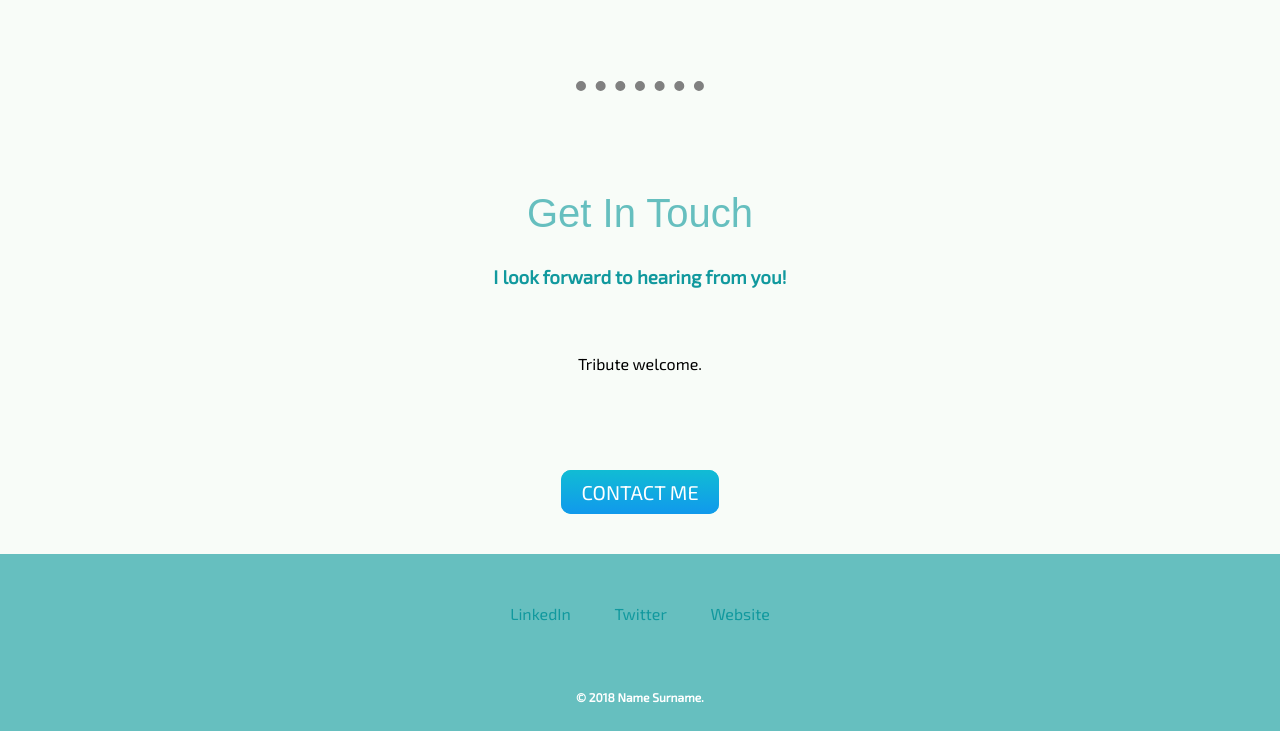
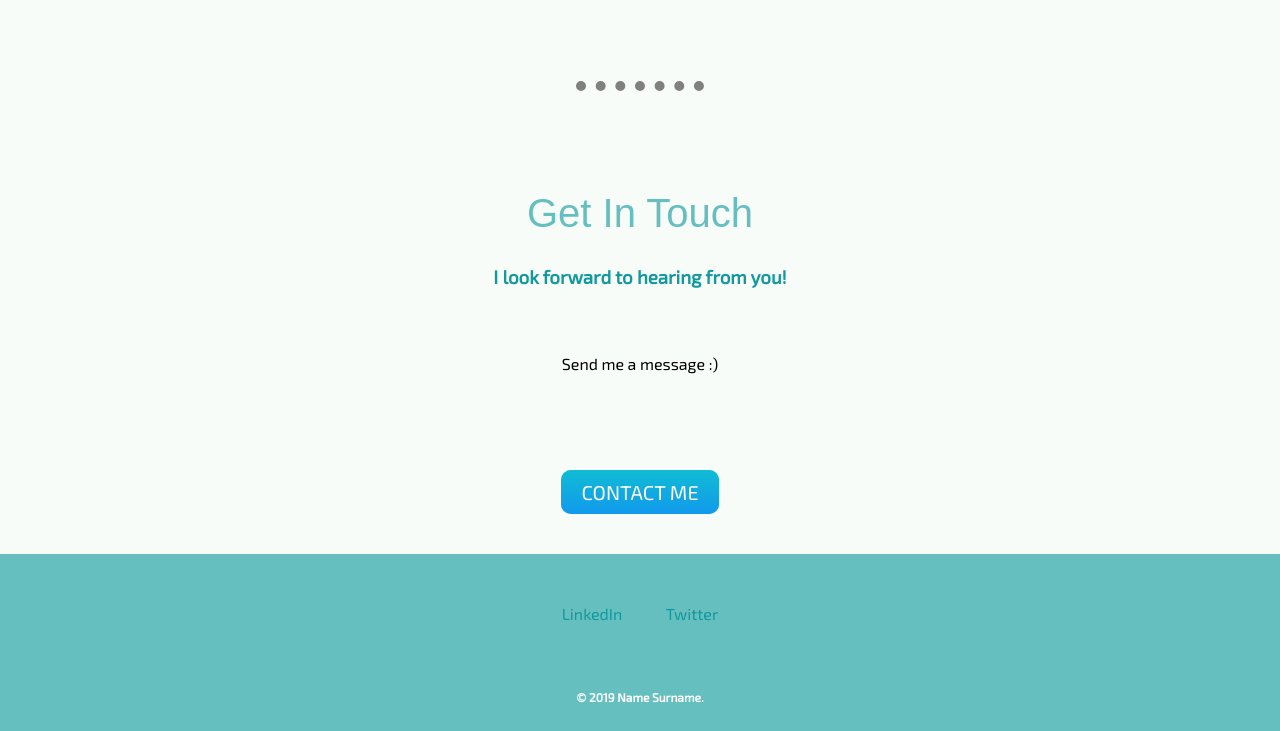
Before and after one commit to sifanxu1996/cv, a plain HTML site: page index.html in a window 1280 px wide. Shown: the part 2315-3046 px from the top of the page. Drawn offline with Linux system fonts and the light colour scheme; a web font is replaced by a local one.

Commit message:
Update index.html

```diff
--- a/index.html
+++ b/index.html
@@ -18,7 +18,6 @@
     </div>
 
     <div class="middle-container">
-
       <div class="profile">
         <img class="profile-image" src="images/profile.png" alt="profile.png">
         <h2>Hello there!</h2>
@@ -53,7 +52,6 @@
           <h3>Lorem Ipsum Dolor</h3>
           <p class="skill-row-description">Lorem ipsum dolor sit amet, mauris sed consectetuer. Etiam et eu, bibendum interdum, lacus quis mauris. Curabitur wisi, quisque vel eu, rutrum nam.</p>
         </div>
-
       </div>
 
       <hr>
@@ -61,18 +59,15 @@
       <div class="contact-me">
         <h2>Get In Touch</h2>
         <h3>I look forward to hearing from you!</h3>
-        <p class="contact-message">Tribute welcome.</p>
+        <p class="contact-message">Send me a message :)</p>
         <a class="butn" href="mailto:name@email.com">CONTACT ME</a>
       </div>
-
     </div>
-
 
     <div class="bottom-container">
       <a class="footer-link" href="https://www.linkedin.com/">LinkedIn</a>
       <a class="footer-link" href="https://twitter.com/">Twitter</a>
-      <a class="footer-link" href="https://www.appbrewery.co/">Website</a>
-      <p class="copyright">© 2018 Name Surname.</p>
+      <p class="copyright">© 2019 Name Surname.</p>
     </div>
 
   </body>
```
